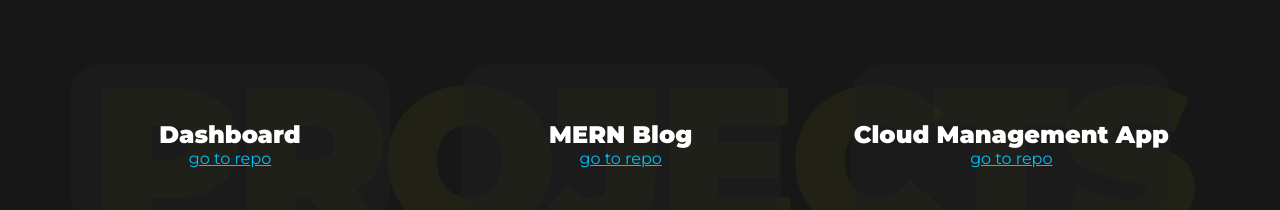
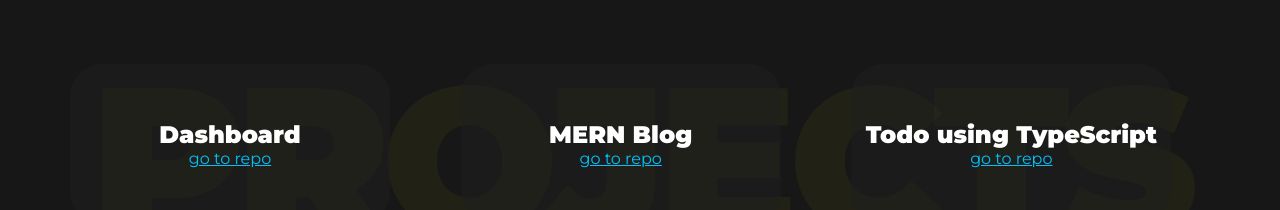
Before and after one commit to cpsanjay/portfolio, a React (Create React App) app: page / in a window 1280 px wide. Shown: the part 1040-1250 px from the top of the page. Built offline with nearby package versions, Linux system fonts and the light colour scheme; the HTML template or start-up script is replaced by a standard one.

Commit message:
Update ProjectData.js

```diff
--- a/src/ProjectData.js
+++ b/src/ProjectData.js
@@ -22,8 +22,8 @@ export const projectData = [
     repoLink: "https://github.com/cpsanjay/mern-blog-app",
   },
   {
-    name: "Cloud Management App",
-    repoLink: "",
+    name: "Todo using TypeScript",
+    repoLink: "https://github.com/cpsanjay/typescript-todo",
   },
   {
     name: "Crypto Tracker",
```
